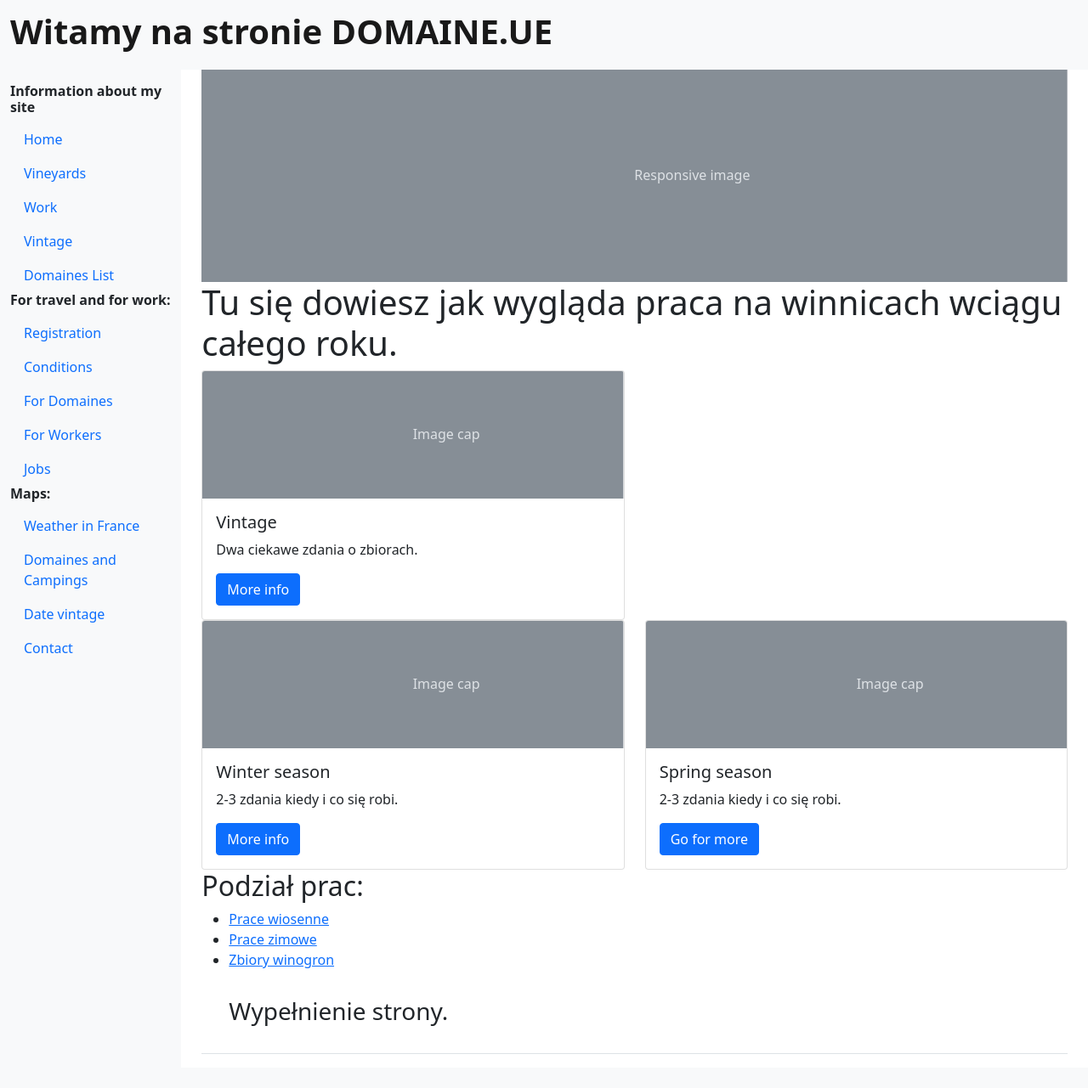
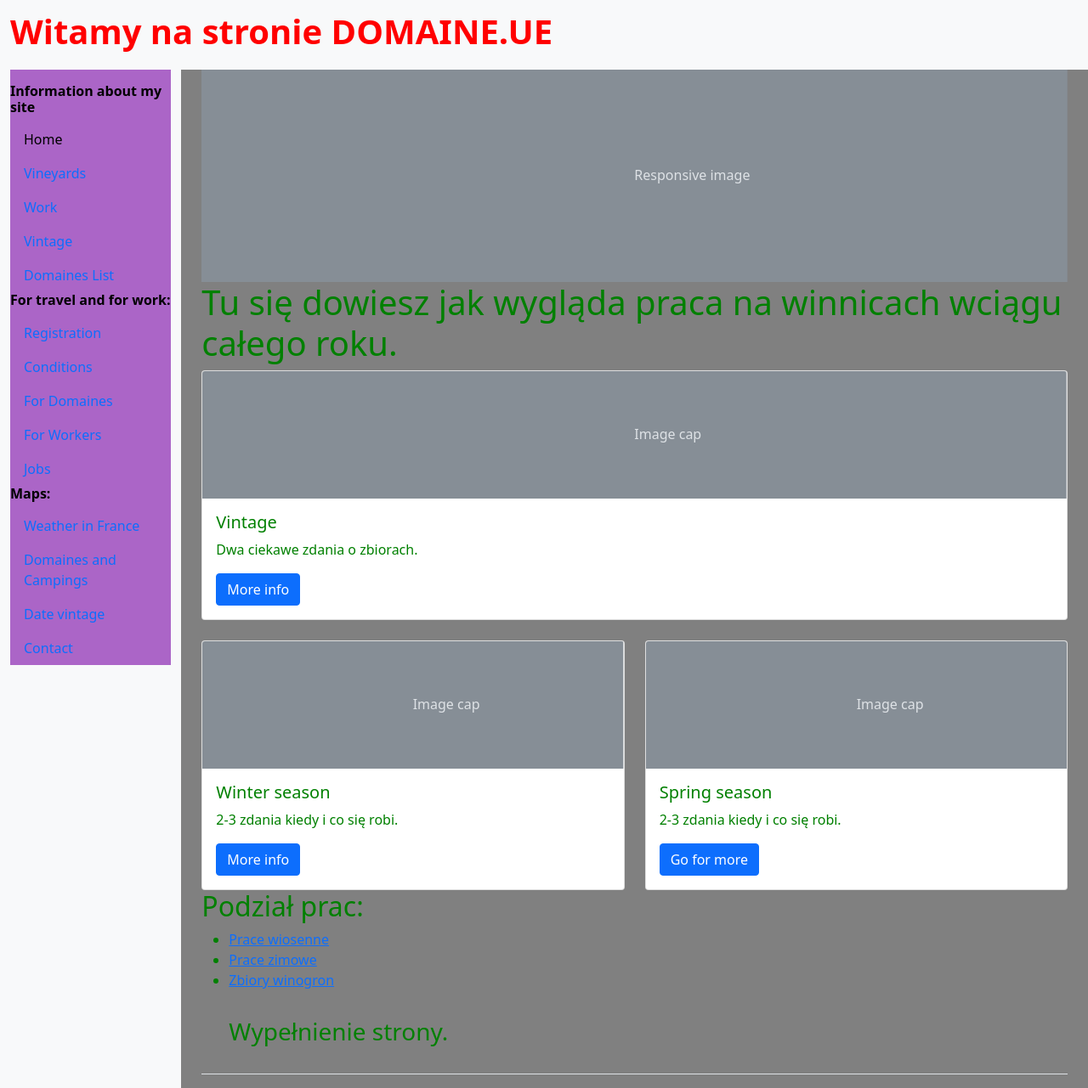
Before and after one commit to MaksymilianLach1990/website_domaine_ue, a Django app: page /domaine/work/ in a window 1280 px wide. Shown: the whole page at 85% size. Before the commit the page ends 1241 px from the top, so only its background shows below. Run offline with Django 3.2, Linux system fonts and the light colour scheme; some libraries are stand-ins or nearby versions.

Commit message:
Fix work.html

```diff
--- a/DomaineUE/vineyards/templates/vineyards/base.html
+++ b/DomaineUE/vineyards/templates/vineyards/base.html
@@ -10,23 +10,23 @@
 
     <title>Hello, world!</title>
   </head>
-  <body>
+  <body style="background-color: gray;">
     <nav class="navbar navbar-light bg-light">
         <div class="container-fluid">
           <a class="navbar-brand" href="/domaine/">
-            <h1><strong>Witamy na stronie DOMAINE.UE</strong></h1>
+            <h1 style="color: red;"><strong>Witamy na stronie DOMAINE.UE</strong></h1>
 
           </a>
         </div>
       </nav>
-      <div class="container-fluid">
+      <div class="container-fluid" style="color: green;">
         <div class="row">
           <nav id="sidebarMenu" class="col-md-3 col-lg-2 d-md-block bg-light sidebar collapse">
-            <div class="position-sticky pt-3">
+            <div class="position-sticky pt-3" style="color: black; background-color: rgb(171, 101, 199);">
               <ul class="nav flex-column">
                   <h6><strong>Information about my site</strong></h6>
                 <li class="nav-item">
-                  <a class="nav-link active" aria-current="page" href="/domaine/">
+                  <a class="nav-link active" aria-current="page" href="/domaine/" style="color: black;">
                     <span data-feather="home"></span>
                     Home
                   </a>
--- a/DomaineUE/vineyards/templates/vineyards/work.html
+++ b/DomaineUE/vineyards/templates/vineyards/work.html
@@ -8,7 +8,6 @@
 
 <div>
 
-    <div class="row  row-cols-1 row-cols-md-2 g-4" >
   <div class="col">
     <div class="card">
       <svg class="bd-placeholder-img card-img-top" width="100%" height="100%" xmlns="http://www.w3.org/2000/svg" role="img" aria-label="Placeholder: Image cap" preserveAspectRatio="xMidYMid slice" focusable="false"><title>Placeholder</title><rect width="100%" height="100%" fill="#868e96"/><text x="50%" y="50%" fill="#dee2e6" dy=".3em">Image cap</text></svg>
@@ -20,7 +19,7 @@
       </div>
     </div>
   </div>
-    </div>
+  <br>
 
   <div class="row  row-cols-1 row-cols-md-2 g-4">
     <div class="col">
@@ -36,7 +35,7 @@
         </div>
         <div class="col">
           <div class="card">
-              <svg class="bd-placeholder-img card-img-top" width="100%" height="100%" xmlns="http://www.w3.org/2000/svg" role="img" aria-label="Placeholder: Image cap" preserveAspectRatio="xMidYMid slice" focusable="false"><title>Placeholder</title><rect width="100%" height="100%" fill="#868e96"/><text x="50%" y="50%" fill="#dee2e6" dy=".3em">Image cap</text></svg>
+            <svg class="bd-placeholder-img card-img-top" width="100%" height="50%" xmlns="http://www.w3.org/2000/svg" role="img" aria-label="Placeholder: Image cap" preserveAspectRatio="xMidYMid slice" focusable="false"><title>Placeholder</title><rect width="100%" height="100%" fill="#868e96"/><text x="50%" y="50%" fill="#dee2e6" dy=".3em">Image cap</text></svg>
 
             <div class="card-body">
               <h5 class="card-title">Spring season</h5>
@@ -46,6 +45,7 @@
           </div>
         </div>
       </div>
+
 
 
     <h2>Podział prac:</h2>
--- a/DomaineUE/vineyards/urls.py
+++ b/DomaineUE/vineyards/urls.py
@@ -9,6 +9,7 @@ urlpatterns = [
     path('<int:id>/', views.domaine_detals, name='domaine detals'),
     path('work/', views.work, name='work'),
     path('spring_season', views.spring_season, name='spring season'),
+    path('summer_season', views.summer_season, name='summer season'),
     path('winter_season/', views.winter_season, name='winter season'),
     path('vintage/', views.vintage, name='vintage'),
     path('contact/', views.contact, name='contact')
--- a/DomaineUE/vineyards/views.py
+++ b/DomaineUE/vineyards/views.py
@@ -36,6 +36,9 @@ def work(response):
 def spring_season(response):
     return render(response, "vineyards/spring_season.html", {})
 
+def summer_season(response):
+    return render(response, "vineyards/summer_season.html", {})
+
 def winter_season(response):
     return render(response, "vineyards/winter_season.html", {})
 
```
Also changed, not shown: DomaineUE/vineyards/templates/vineyards/summer_season.html (added, +8 -0 lines), DomaineUE/db.sqlite3. Lines whose indentation alone changed are shown as unchanged.
